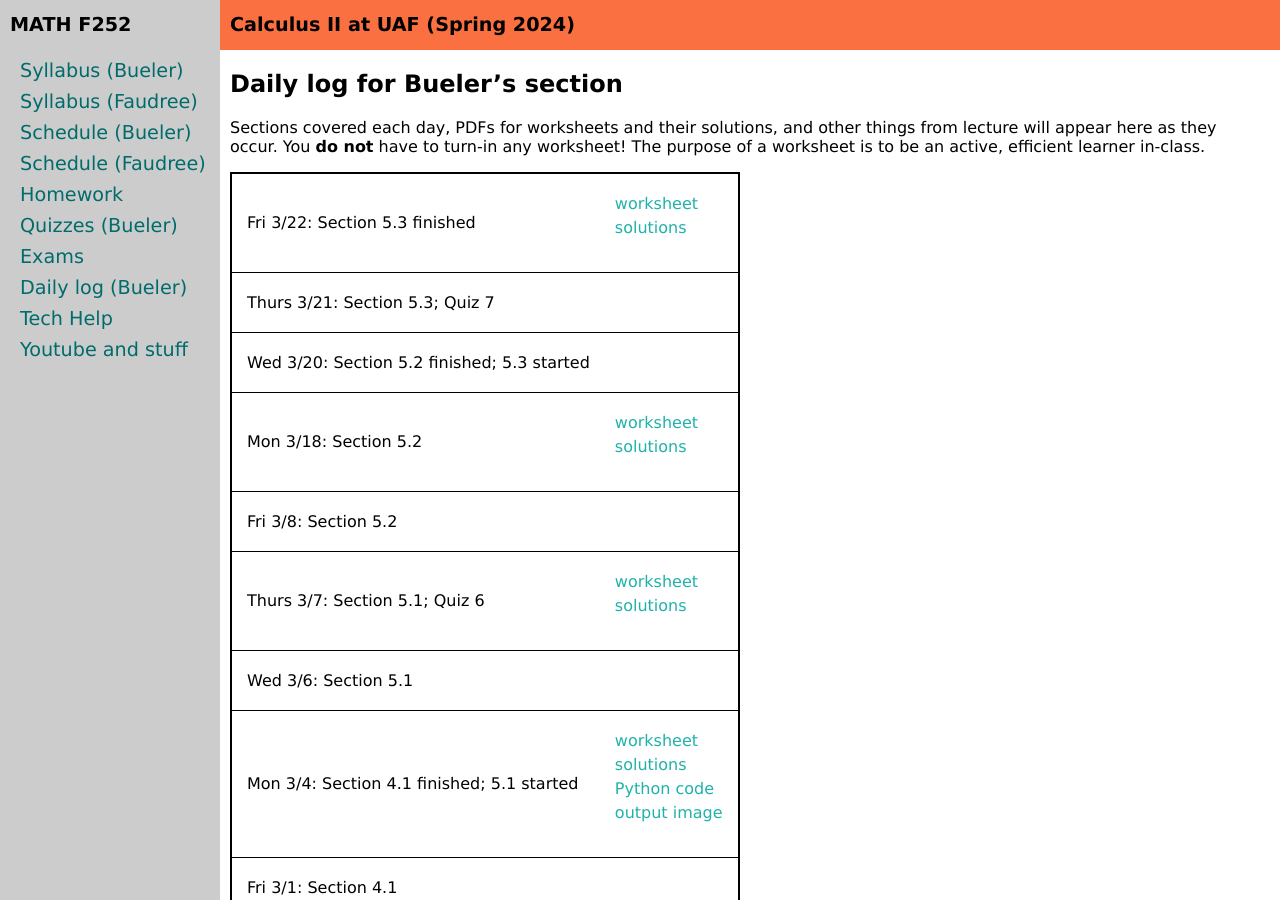
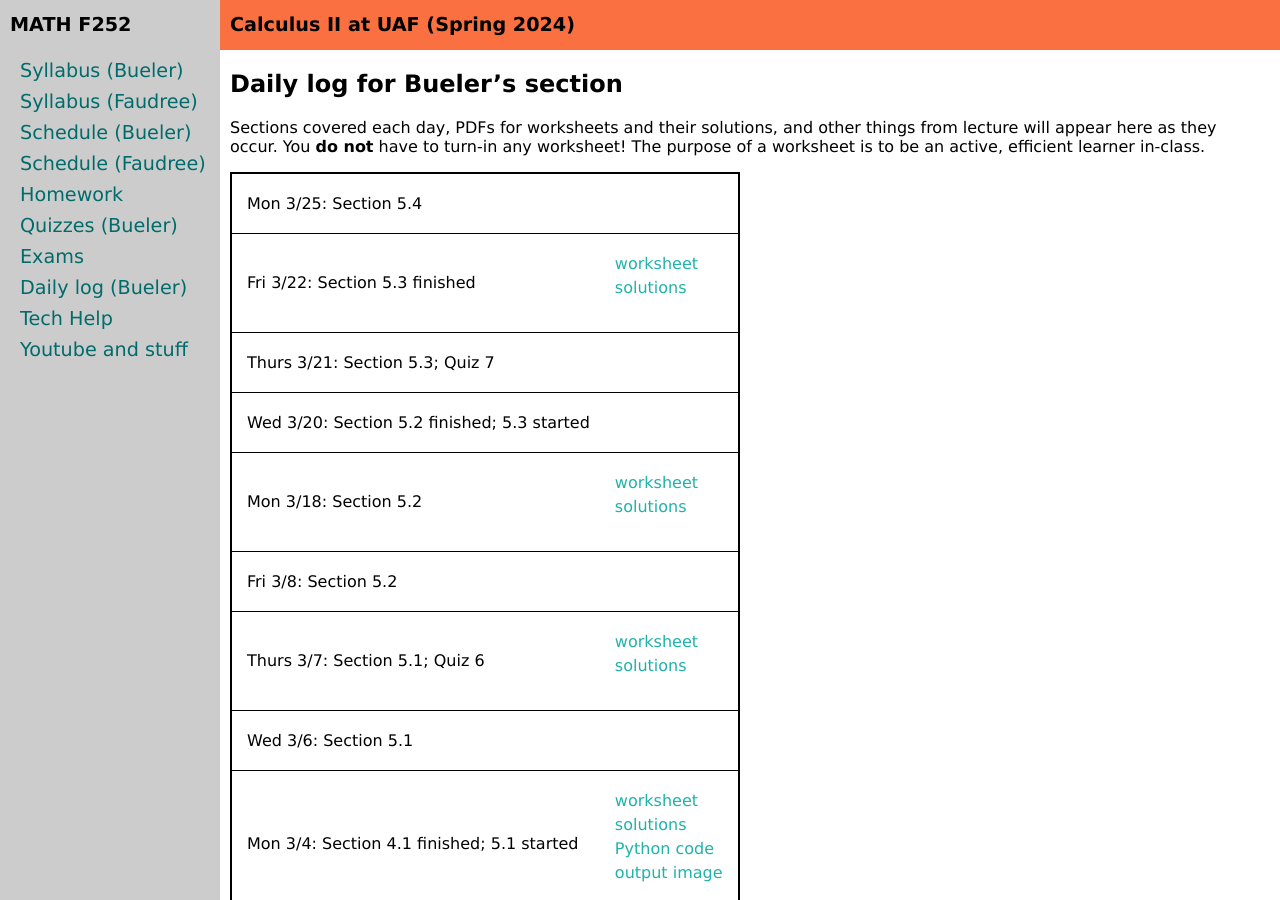
Before and after one commit to uaf-math/calc2, a Jekyll site: the page built from daily.md, in a window 1280 px wide and 900 px high. Built offline with Jekyll 4.4.1, drawn with Linux system fonts in a browser that asks for light colours.

Commit message:
minimal daily log update

```diff
--- a/_data/daily.yml
+++ b/_data/daily.yml
@@ -1,6 +1,8 @@
 semester: Spring 2024
 home: assets/worksheets/S24
 daily:
+- name: Section 5.4
+  date: Mon 3/25
 - name: Section 5.3 finished
   date: Fri 3/22
   worksheet: 5p3.pdf
```
